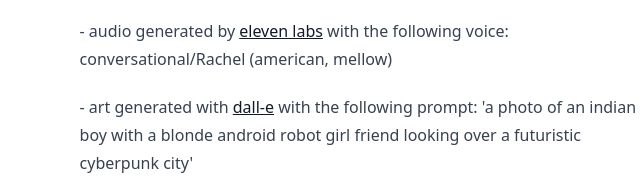
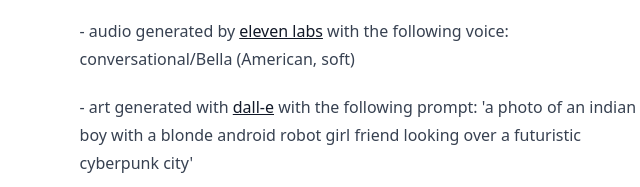
Before and after one commit to adnjoo/portfolio-website, a Gatsby site: page /blog/2/ in a window 1280 px wide. Shown: the part 1753-1940 px from the top of the page, 279-919 px from the left. Built offline with nearby package versions, Linux system fonts and the light colour scheme; Gatsby itself is replaced by a stand-in of ours.

Commit message:
copy: fixed voice to Bella in copy

```diff
--- a/content/blog/2/index.md
+++ b/content/blog/2/index.md
@@ -26,6 +26,6 @@
 
 &#45; text generated by <a href='https://chat.openai.com/' target='_blank'>ChatGPT</a> with the following prompt: 'write a short story about mowgli time traveling into the year 2200 and meeting an AI android called sofia, and their adventures in night city'
 
-&#45; audio generated by [eleven labs](http://www.elevenlabs.io/) with the following voice: conversational/Rachel (american, mellow)
+&#45; audio generated by [eleven labs](http://www.elevenlabs.io/) with the following voice: conversational/Bella (American, soft)
 
 &#45; art generated with [dall-e](https://openai.com/dall-e-2/) with the following prompt: 'a photo of an indian boy with a blonde android robot girl friend looking over a futuristic cyberpunk city'
```
